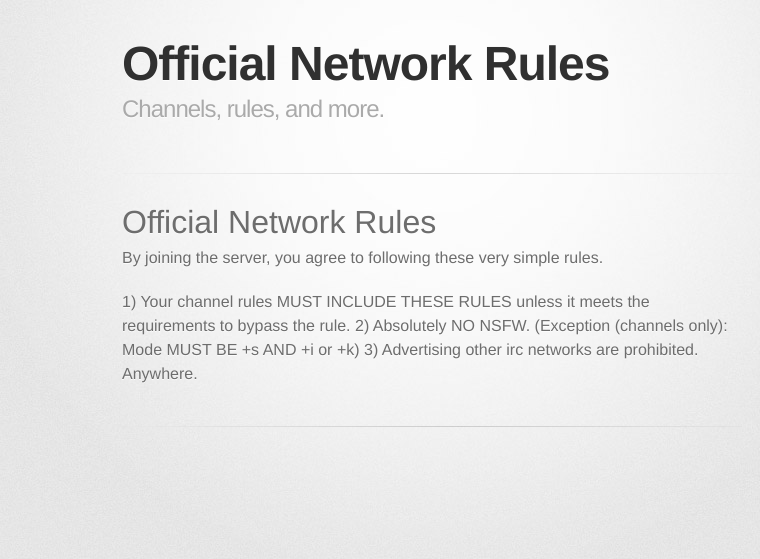
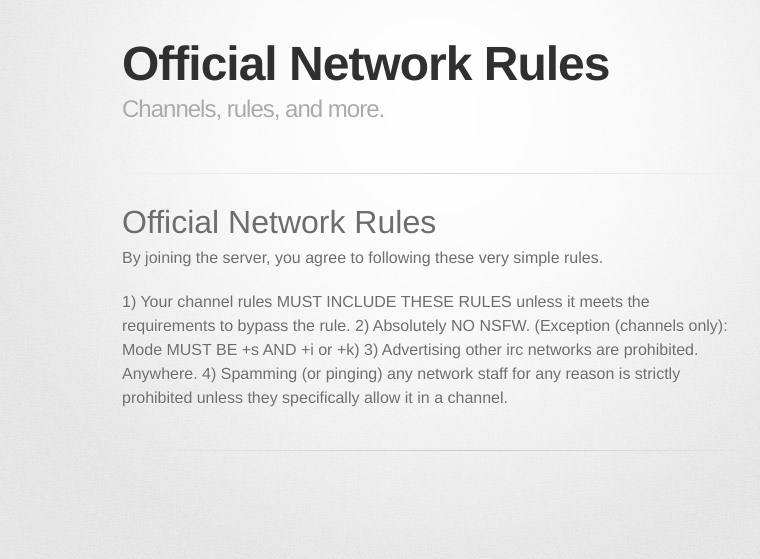
Before and after one commit to ChewChat/chew.chat, a Jekyll site: the page built from info/rules.md, in a window 1280 px wide. Shown: the top 559 px of the page, without its empty margins (208-968 px from the left). Built offline with Jekyll 4.4.1, drawn with Linux system fonts in a browser that asks for light colours; some web fonts are replaced; our own code applies the rules of GitHub Pages for plain Markdown files.

Commit message:
new rule

```diff
--- a/info/rules.md
+++ b/info/rules.md
@@ -5,3 +5,4 @@ By joining the server, you agree to following these very simple rules.
 1) Your channel rules MUST INCLUDE THESE RULES unless it meets the requirements to bypass the rule.
 2) Absolutely NO NSFW. (Exception (channels only): Mode MUST BE +s AND +i or +k)
 3) Advertising other irc networks are prohibited. Anywhere.
+4) Spamming (or pinging) any network staff for any reason is strictly prohibited unless they specifically allow it in a channel.
```
